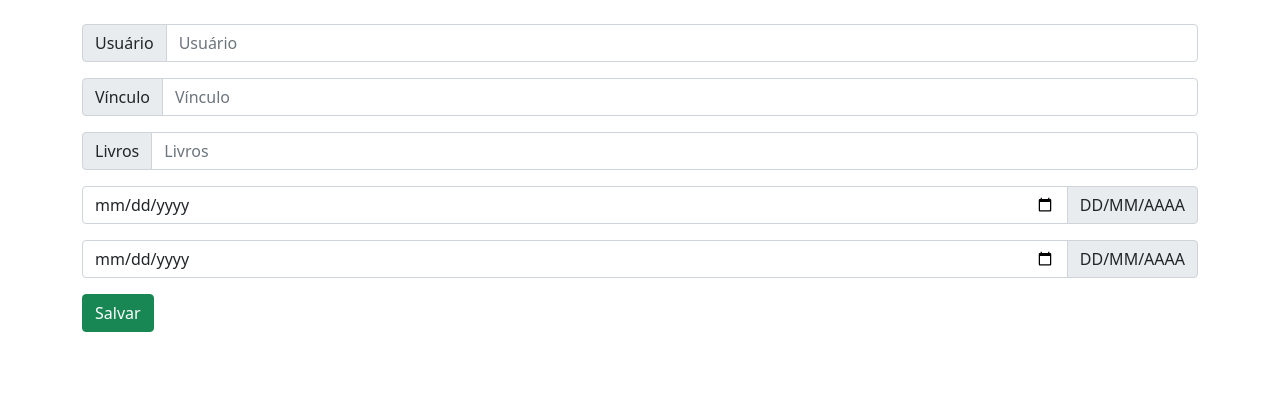
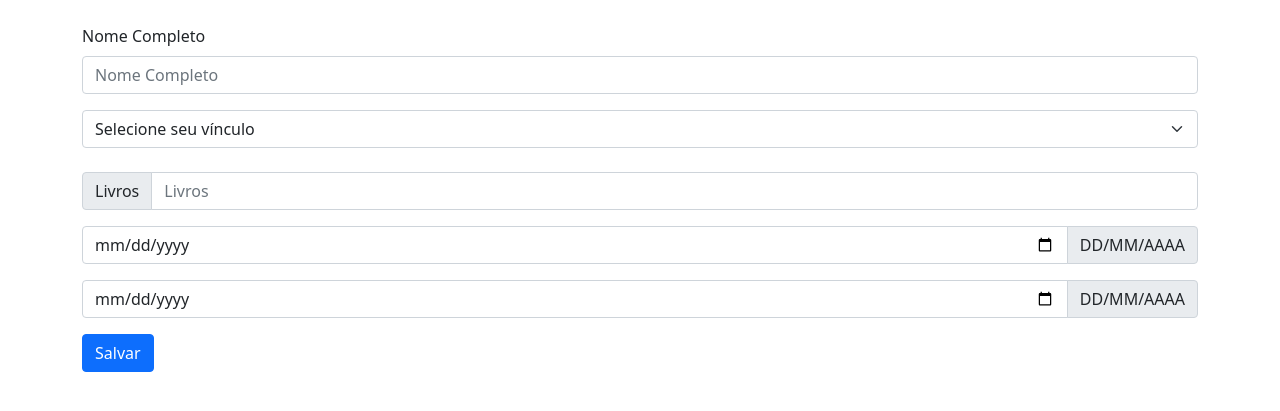
Before and after one commit to jenniferreislim-create/PROJETO-DISCIPLINA-DESENVOLVIMENTO-WEB, a Django app: a page that uses Biblio_Gest/templates/menu.html in a window 1280 px wide. Shown: the part 56-467 px from the top of the page. Run offline with Django 5.2, Linux system fonts and the light colour scheme.

Commit message:
atualizaçoes no formulário

```diff
--- a/Biblio_Gest/app/urls.py
+++ b/Biblio_Gest/app/urls.py
@@ -6,6 +6,6 @@ app_name = "app"
 
 urlpatterns = [
     path('', home, name='home'),
-    path('empréstimo/', empréstimo_list, name= 'empréstimo_list'),
+    path('empréstimo/list/', empréstimo_list, name= 'empréstimo_list'),
     path('empréstimo/cadastrar/', empréstimo_form, name= 'empréstimo_form'),
 ]
--- a/Biblio_Gest/templates/empréstimo_form.html
+++ b/Biblio_Gest/templates/empréstimo_form.html
@@ -8,26 +8,27 @@
 <div class="container">
     <br>
 
-     <form method="POST" enctype="multipart/form-data">
-        <div class="input-group mb-3">
-            <span class="input-group-text" id="basic-addonNome">Usuário</span>
-            <input type="text" class="form-control" name="Usuário" placeholder="Usuário" aria-label="Usuário" aria-describedby="basic-addonUsuário">
+        <form method="POST" enctype="multipart/form-data" id="form-emprestimo">
+        {% csrf_token %}
+
+        <div class="mb-3">
+        <label for="SeuNomeCompleto" class="form-label">Nome Completo</label>
+        <input type="text" class="form-control" id="SeuNomeCompleto" placeholder="Nome Completo">
         </div>
 
 
-     <form method="POST" enctype="multipart/form-data">
-        <div class="input-group mb-3">
-            <span class="input-group-text" id="basic-addonNome">Vínculo</span>
-            <input type="text" class="form-control" name="Vínculo" placeholder="Vínculo" aria-label="Vínculo" aria-describedby="basic-addonVínculo">
-        </div>
+        <select class="form-select" aria-label="Default select example">
+        <option selected>Selecione seu vínculo</option>
+        <option value="1">Aluno</option>
+        <option value="2">Professor</option>
+        <option value="3">Servidor</option>
+    </select>
+     <br>
 
-
-    <form method="POST" enctype="multipart/form-data">
         <div class="input-group mb-3">
             <span class="input-group-text" id="basic-addonNome">Livros</span>
             <input type="text" class="form-control" name="Livros" placeholder="Livros" aria-label="Livros" aria-describedby="basic-addonLivros">
         </div>
-
 
 
  <div class="col">
@@ -44,14 +45,12 @@
              </div>
         </div>
 
-        <div class="input-group mb-3">
-            <button type="button" class="btn btn-success">Salvar</button>
+            <div class="input-group mb-3">
+            <button type="button" class="btn btn-primary">Salvar</button>
         </div>
 
+ </form>
 
-
-
-    </form>
 </div>
 
 {% endblock %}
--- a/Biblio_Gest/templates/empréstimo_list.html
+++ b/Biblio_Gest/templates/empréstimo_list.html
@@ -11,6 +11,8 @@
         <thead>
         <tr>
             <th scope="col">#</th>
+            <th scope="col">Usuário</th>
+            <th scope="col">Vínculo</th>
             <th scope="col">Livros</th>
             <th scope="col">Data empréstimo</th>
             <th scope="col">Data devolução</th>
@@ -20,6 +22,8 @@
         <tbody>
         <tr>
             <th scope="row">1</th>
+             <td>Maria</td>
+             <td>aluna</td>
             <td>Dom Casmurro – Machado de Assis</td>
             <td>05/07/2026</td>
             <td>15/07/2026</td>
--- a/Biblio_Gest/templates/menu.html
+++ b/Biblio_Gest/templates/menu.html
@@ -1,13 +1,18 @@
 <!DOCTYPE html>
 <html lang="en">
 <head>
+
+
     <link href="https://cdn.jsdelivr.net/npm/bootstrap@5.0.2/dist/css/bootstrap.min.css" rel="stylesheet" integrity="sha384-EVSTQN3/azprG1Anm3QDgpJLIm9Nao0Yz1ztcQTwFspd3yD65VohhpuuCOmLASjC" crossorigin="anonymous">
     <meta charset="UTF-8">
     <title>{% block titulo %}{% endblock %}</title>
   {% block head %}{% endblock %}
 </head>
 <body>
+
+
 <nav class="navbar navbar-expand-lg navbar-dark bg-success">
+
   <div class="container-fluid">
     <a class="navbar-brand" href="#">Biblio Gest</a>
     <button class="navbar-toggler" type="button" data-bs-toggle="collapse" data-bs-target="#navbarSupportedContent" aria-controls="navbarSupportedContent" aria-expanded="false" aria-label="Toggle navigation">
```
